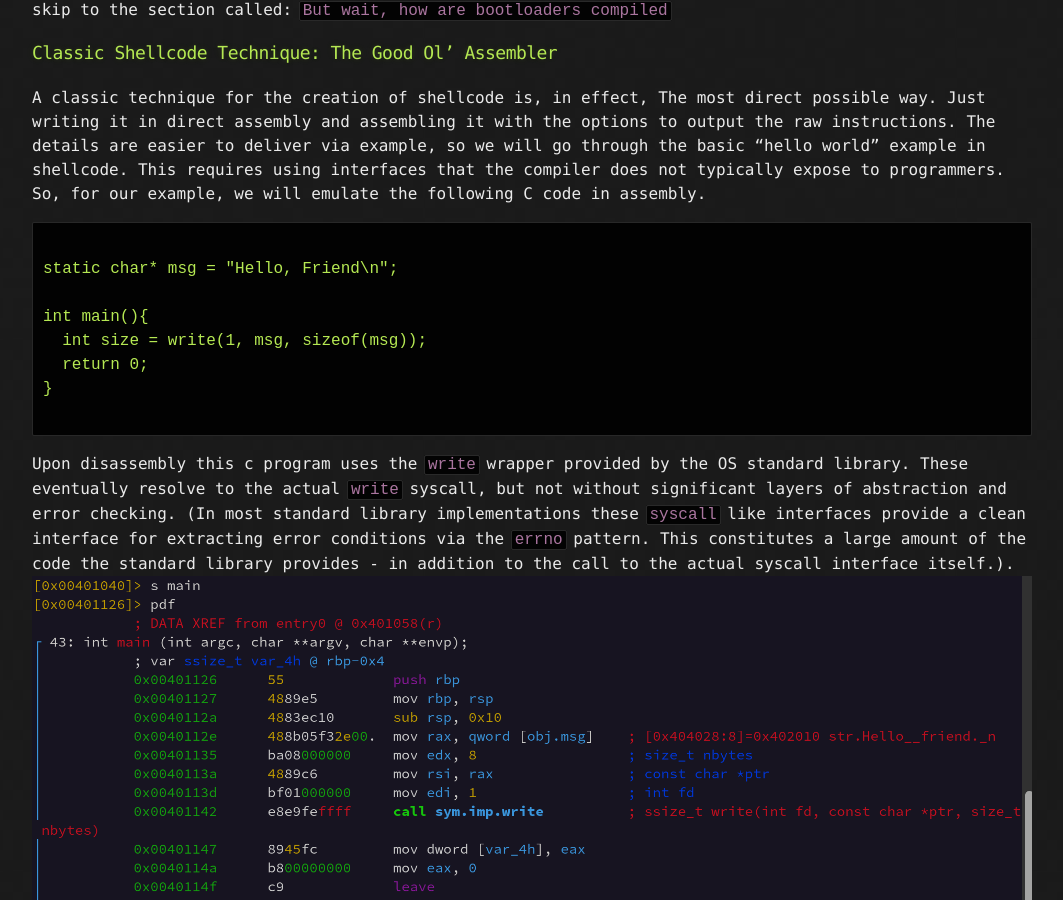
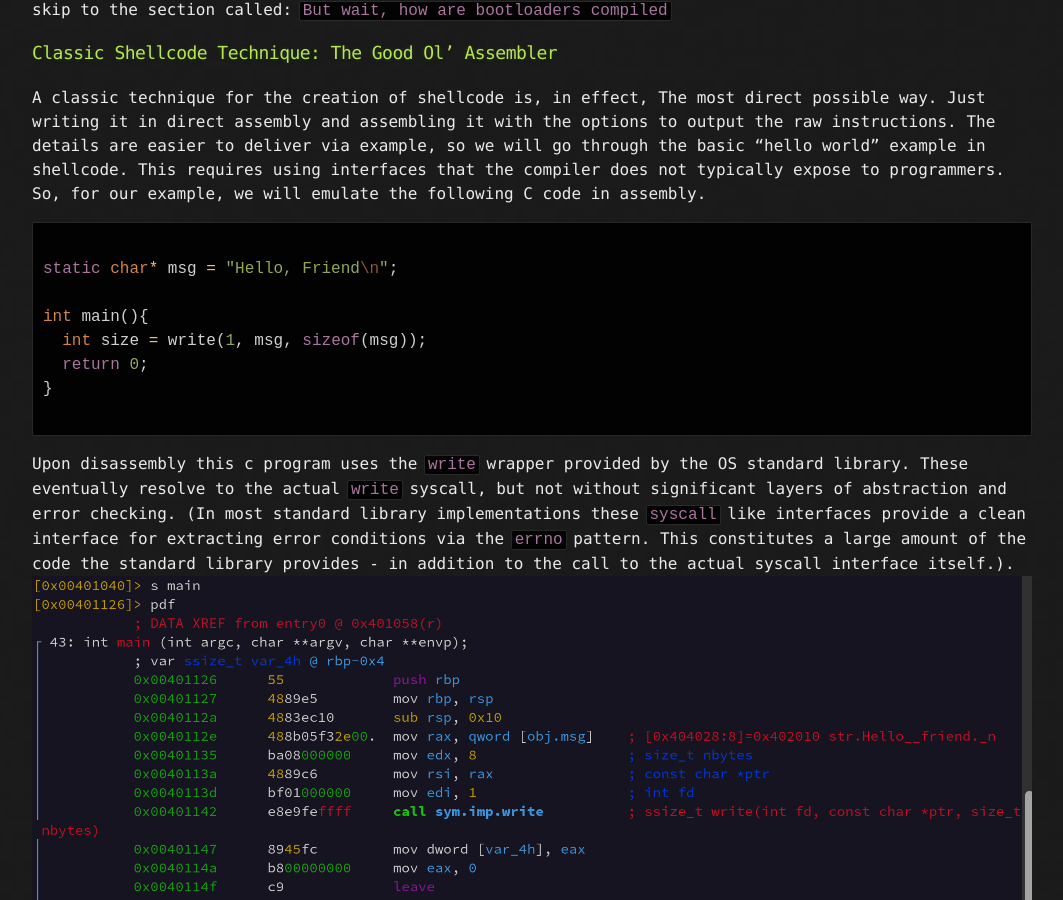
Before and after one commit to Sh3llSp4wn/sh3llsp4wn.github.io, a Jekyll site: the page built from _posts/2022-11-28-Shellcode-With-The-Default-Linux-Toolchain.md, in a window 1280 px wide and 900 px high, scrolled down 1257 px. Shown: the whole window, without its empty margins (108-1171 px from the left). Built offline with Jekyll 4.4.1, drawn with Linux system fonts in a browser that asks for light colours.

Commit message:
formatting and syntax specifiers

````diff
--- a/_posts/2022-11-28-Shellcode-With-The-Default-Linux-Toolchain.md
+++ b/_posts/2022-11-28-Shellcode-With-The-Default-Linux-Toolchain.md
@@ -40,7 +40,7 @@ That being said, the process of creating these chunks of code is extremely non-t
 
 A classic technique for the creation of shellcode is, in effect, The most direct possible way. Just writing it in direct assembly and assembling it with the options to output the raw instructions. The details are easier to deliver via example, so we will go through the basic "hello world" example in shellcode. This requires using interfaces that the compiler does not typically expose to programmers. So, for our example, we will emulate the following C code in assembly.
 
-```C
+```c
 
 static char* msg = "Hello, Friend\n";
 
@@ -86,7 +86,7 @@ _start:
   syscall
   ret
 
-msg db 'hello, friend',0xa,0
+msg db "hello, friend",0xa,0
 msglen equ $-msg
 ```
 
````
